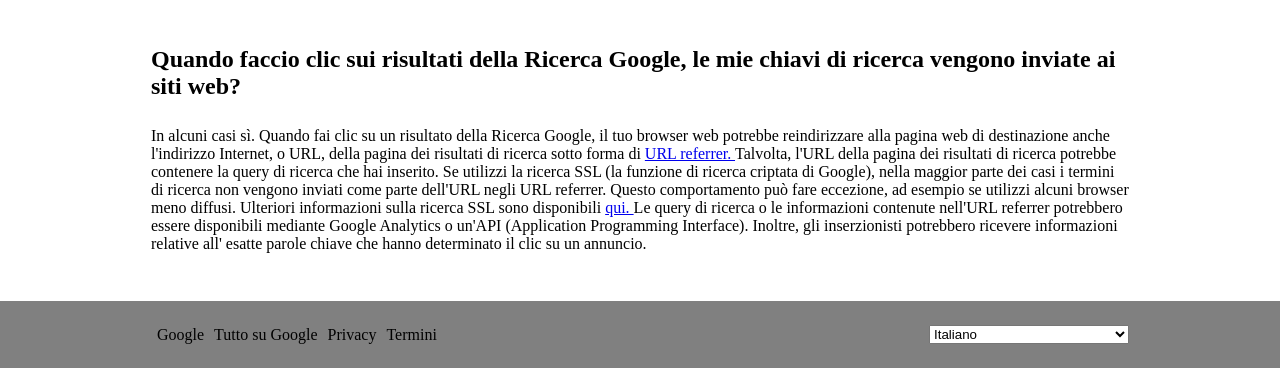
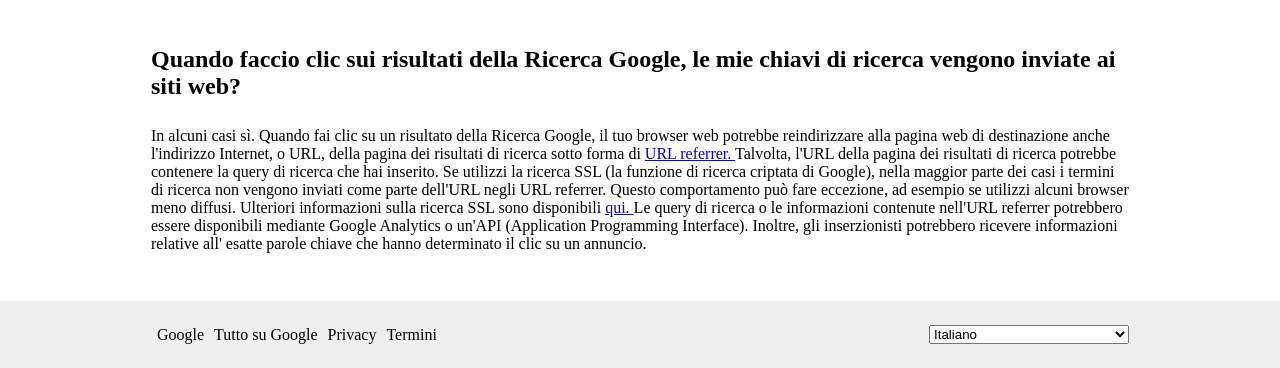
Before and after one commit to gaaruccia/php-google-faq, a PHP site: page / in a window 1280 px wide. Shown: the part 1169-1537 px from the top of the page. Run offline with PHP 8.4, Linux system fonts and the light colour scheme.

Commit message:
correzione footer

```diff
--- a/index.php
+++ b/index.php
@@ -75,7 +75,7 @@
       }
       footer{
         width: 100%;
-        background-color: grey;
+        background-color: #eee;
       }
       .flex{
         display: flex;
```
